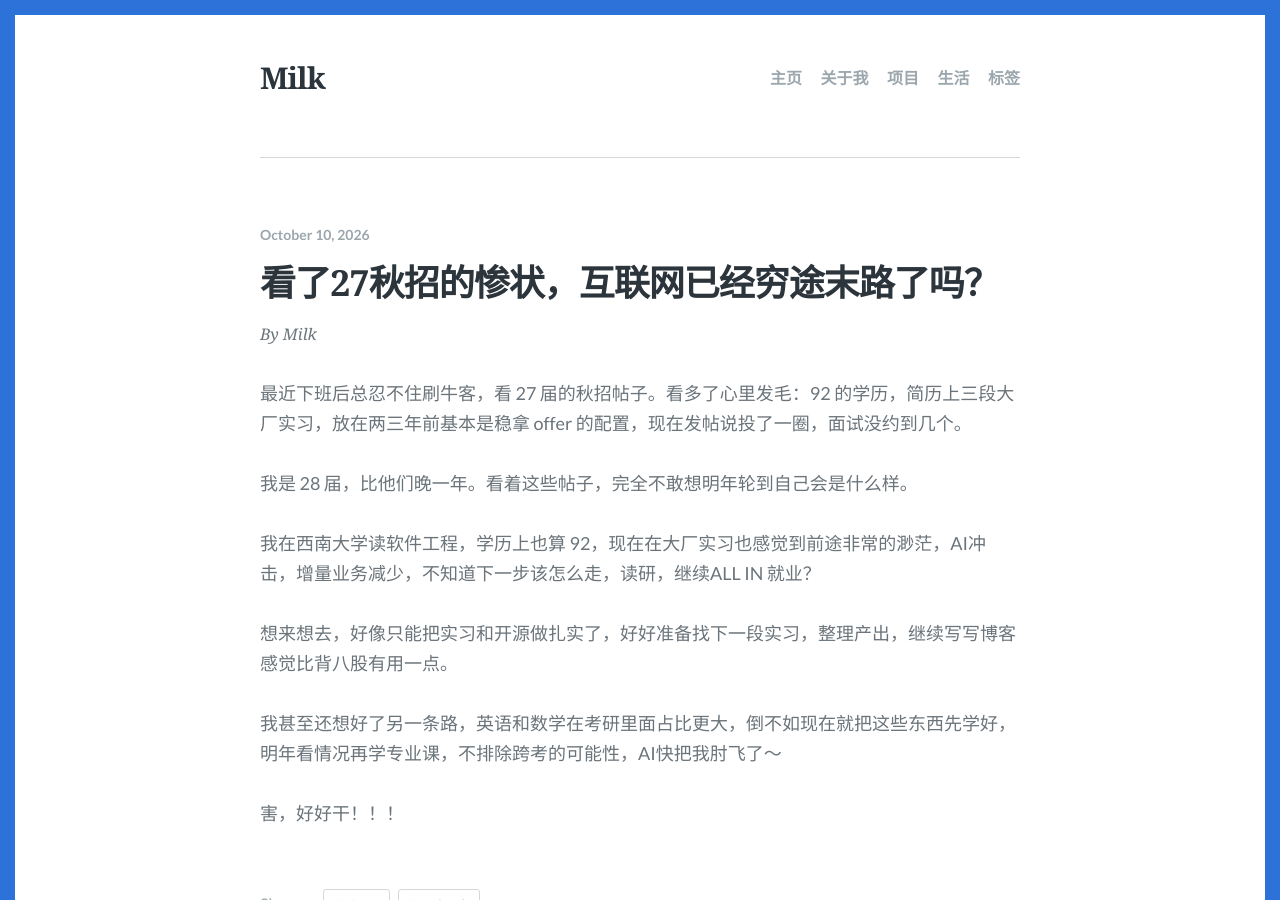
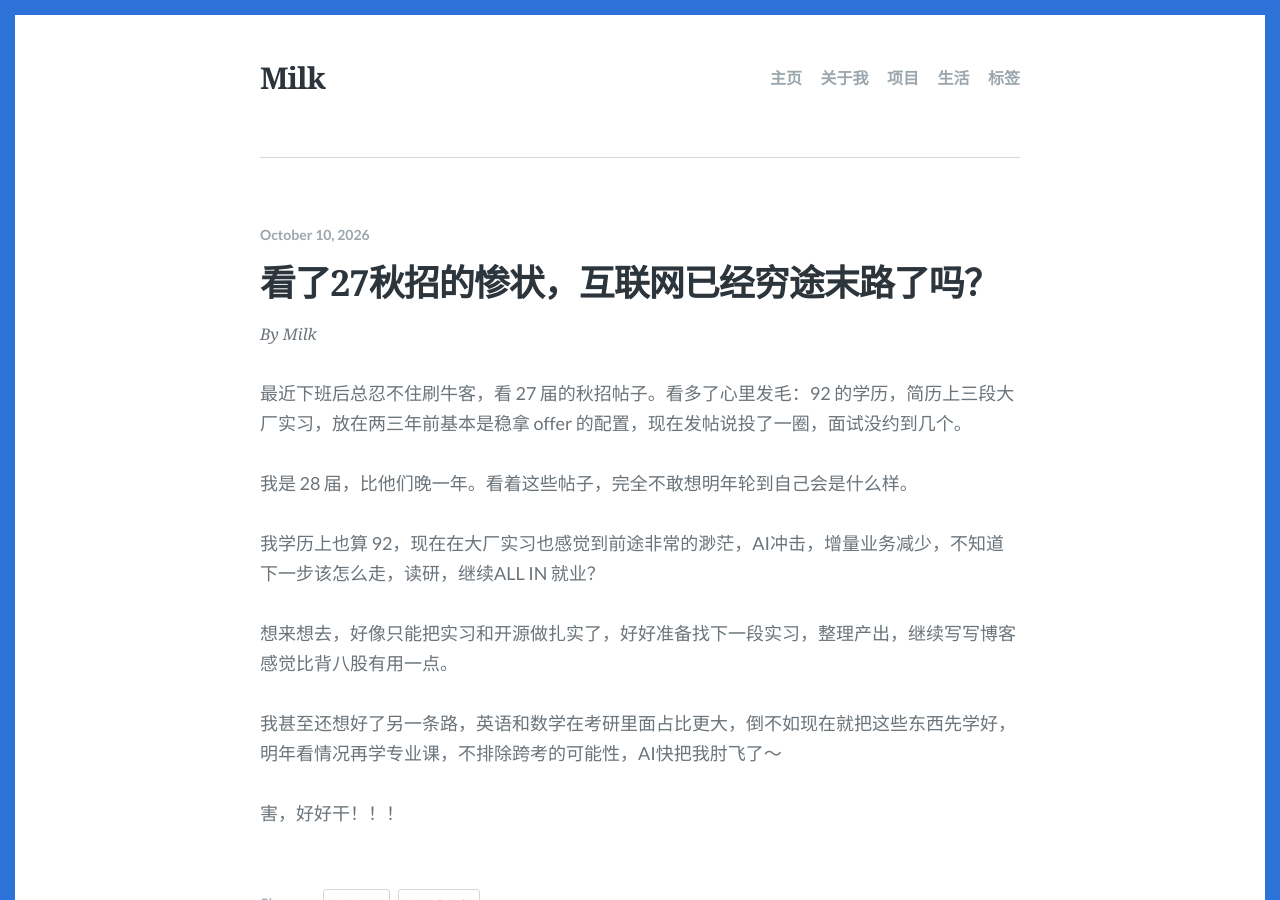
Before and after one commit to yangjj-iso/yangjj-iso.github.io, a Jekyll site: the page built from _live/2026-10-10-hello-life.md, in a window 1280 px wide and 900 px high. Built offline with Jekyll 4.4.1, drawn with Linux system fonts in a browser that asks for light colours; some web fonts are replaced; comment, search, counter and statistics services are not loaded.

Commit message:
Edit content in hello-life.md for clarity
Removed redundant sentence about education level and internship challenges.

```diff
--- a/_live/2026-10-10-hello-life.md
+++ b/_live/2026-10-10-hello-life.md
@@ -10,7 +10,7 @@ date: 2026-10-10
 
 <!--more-->
 
-我在西南大学读软件工程，学历上也算 92，现在在大厂实习也感觉到前途非常的渺茫，AI冲击，增量业务减少，不知道下一步该怎么走，读研，继续ALL IN 就业？
+我学历上也算 92，现在在大厂实习也感觉到前途非常的渺茫，AI冲击，增量业务减少，不知道下一步该怎么走，读研，继续ALL IN 就业？
 
 想来想去，好像只能把实习和开源做扎实了，好好准备找下一段实习，整理产出，继续写写博客感觉比背八股有用一点。
 
```
